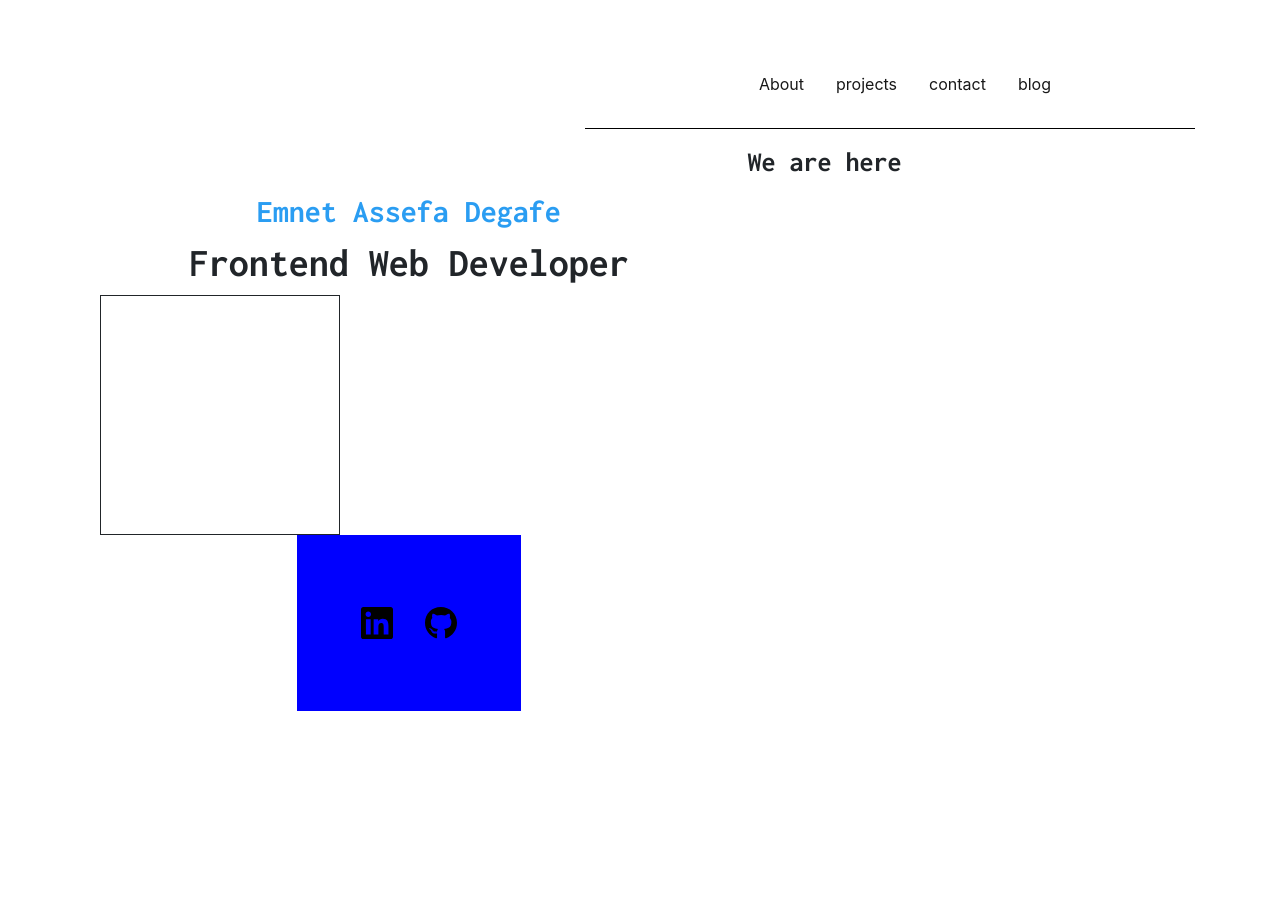
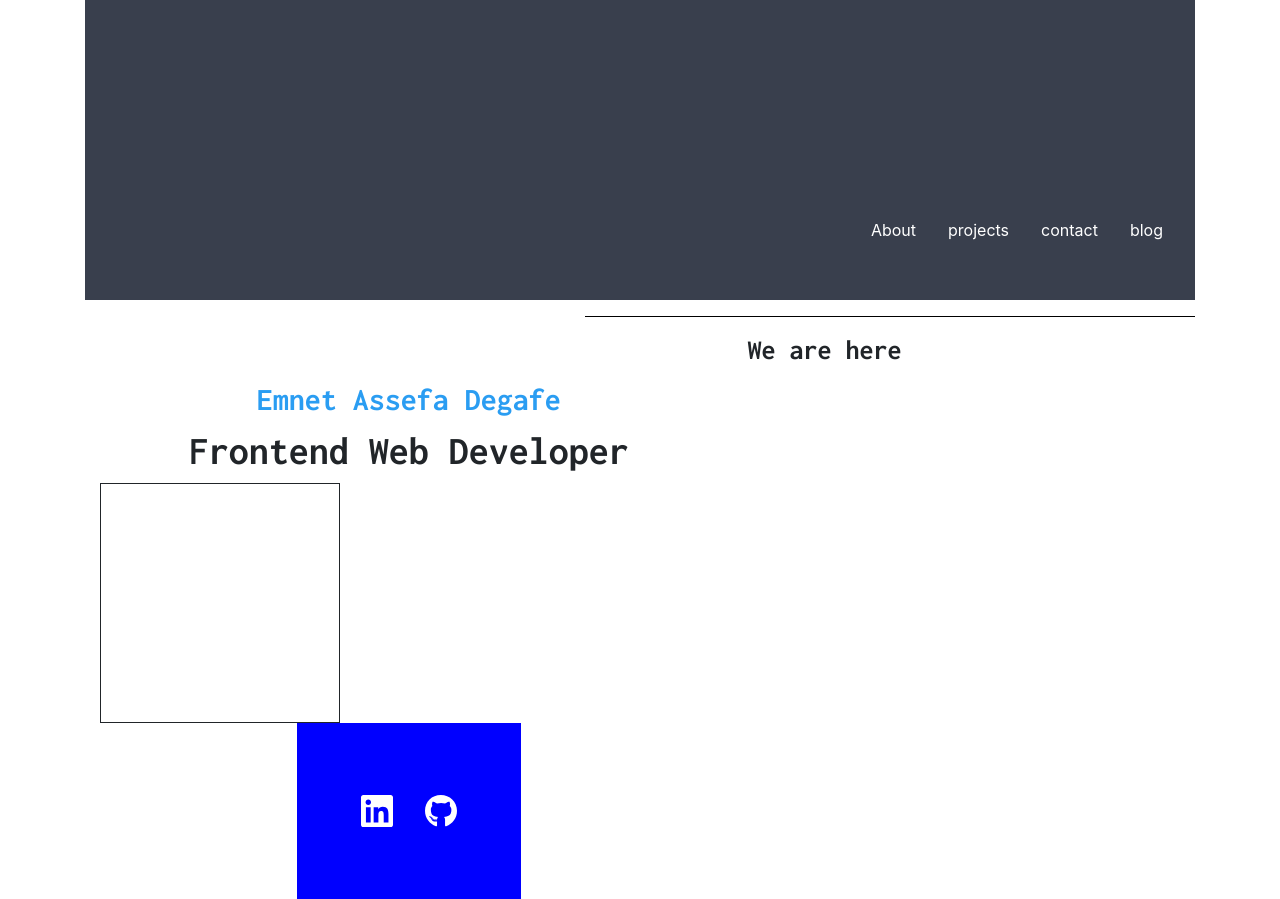
Before and after one commit to Emnetdegafe/personal-site, a React (Create React App) app: page / in a window 1280 px wide. Before the commit the page ends 800 px from the top, so only its background shows below. Built offline with nearby package versions, Linux system fonts and the light colour scheme.

Commit message:
Adjust background size and color

```diff
--- a/src/components/Navbar/Navigation.scss
+++ b/src/components/Navbar/Navigation.scss
@@ -1,26 +1,23 @@
 @import "~bootstrap/scss/bootstrap.scss";
 @import "../../styles/global.scss";
 
+// .wrap {
+//   max-width: 540px;
+// }
 .navbar {
   display: flex;
   justify-content: flex-end;
-  padding: 4rem 8rem;
-  padding-bottom: 0.5em;
+  min-height: 300px;
+  height: 10rem;
   width: 100%;
-  opacity: 0.9;
-  margin-bottom: 1rem;
-  // border-bottom: 1px solid;
-  color: var(--nav-text-color);
+  background-color: #393f4d;
+  color: white;
 }
-
 a {
-  color: var(--nav-text-color);
+  margin-top: 10rem;
+  margin-bottom: 0em;
+  color: white;
 }
 a:hover {
   color: var(--nav-a-hover-color);
 }
-// .hr {
-//   border-top-color: "black";
-//   border-top-width:1;
-//   margin-inline-start: 500;
-// }
```
